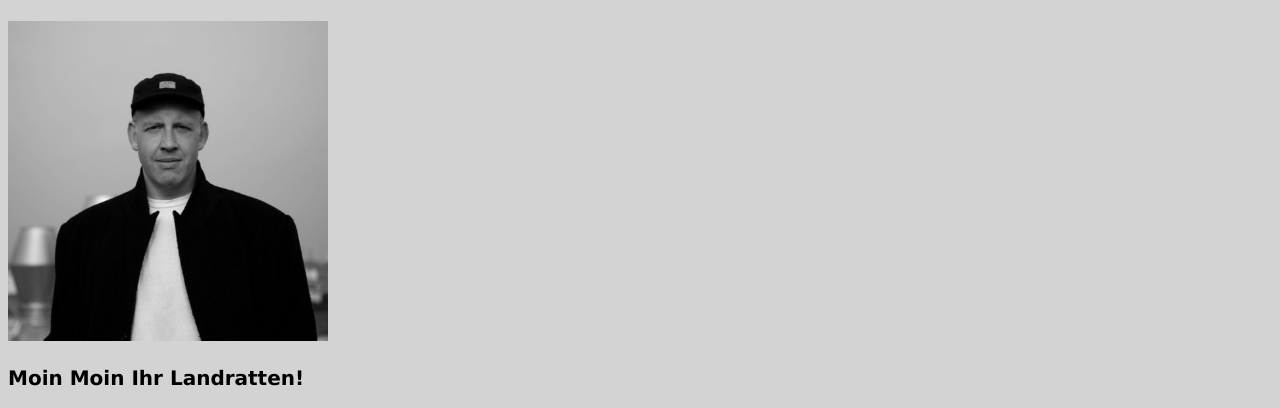
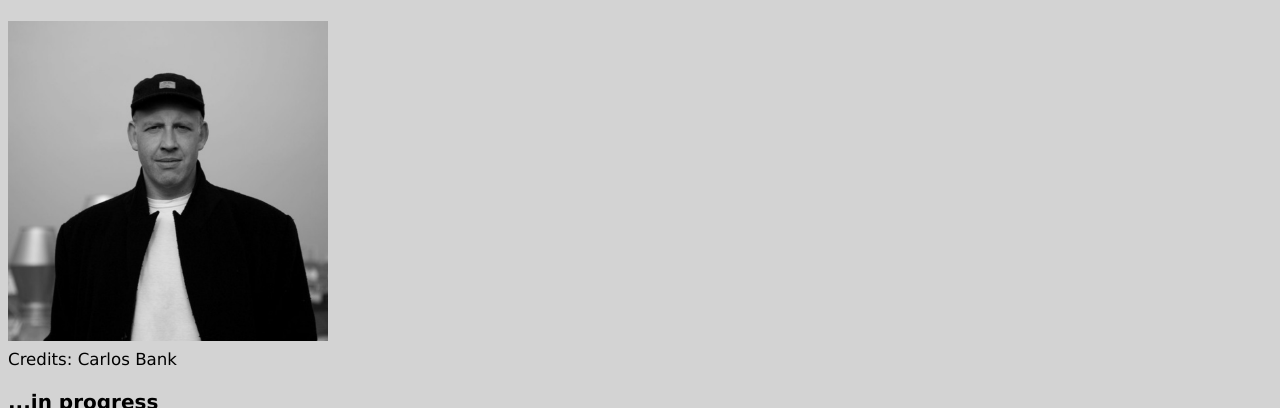
Before and after one commit to JMaltePetersen/janmate, a plain HTML site: page index.html in a window 1280 px wide. Shown: the part 99-507 px from the top of the page. Drawn offline with Linux system fonts and the light colour scheme.

Commit message:
Mod text

```diff
--- a/index.html
+++ b/index.html
@@ -20,10 +20,11 @@
           src="./images/artistP.png"
           alt="janmate Fotoshooting aufm Dach"
         />
+        <figcaption><small>Credits: Carlos Bank</small></figcaption>
       </div>
       </p>
 
-      <p><strong>Moin Moin Ihr Landratten!</strong></p>
+      <p><strong>...in progress</strong></p>
       <div class="navbar">
         <nav>
          <a href="#experience">Experience</a>
@@ -130,7 +131,7 @@
     </main>
 
     <footer>
-      <p>© 2023 Malte Petersen</p>
+      <p><small>© 2023 Malte Petersen</small></p>
     </footer>
 
   </body>
```
Also changed, not shown: 1 other file.
